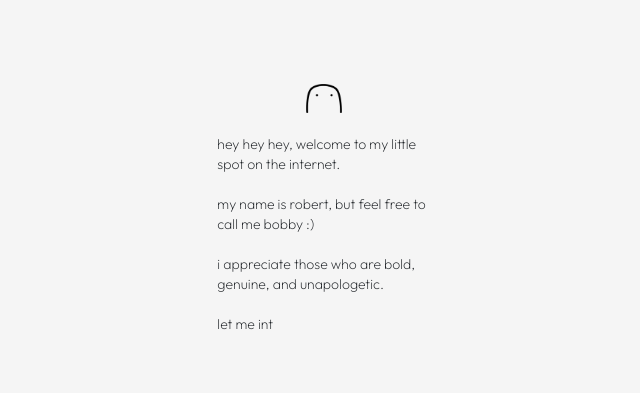
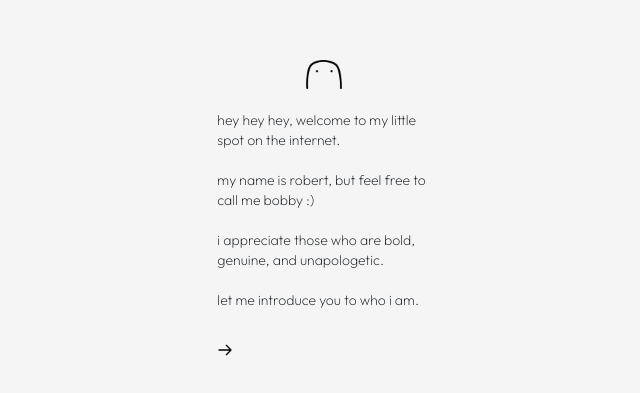
Before and after one commit to bobbyyy57/personal-website, a Next.js app: page / in a window 1280 px wide. Shown: the part 159-552 px from the top of the page, without its empty margins (316-956 px from the left). Built offline with nearby package versions, Linux system fonts and the light colour scheme.

Commit message:
fixed experiences and intro speed

```diff
--- a/components/Experiences.jsx
+++ b/components/Experiences.jsx
@@ -12,8 +12,8 @@ const info = [
     date: "SPRING 2023",
     role: "SOFTWARE ENGINEER AND UI/UX COMMITTEE",
     description:
-      "Developed custom Next.js components in accordance with the design specifications provided by the UI/UX team, resulting in visually appealing and user-friendly interfaces. \n\nEnsured design feasibility and responsiveness across desktop, tablet, and mobile screen as a designer and developer",
-    tech: ["REACT", "TAILWINDCSS", "FIGMA"],
+      "Developed custom Next.js components in accordance with the design specifications provided by the UI/UX team, resulting in visually appealing and user-friendly interfaces \n\nEnsured design feasibility and responsiveness across desktop, tablet, and mobile screen as a designer and developer",
+    tech: ["TYPESCRIPT", "TAILWINDCSS", "FIGMA"],
     attachment: "",
     attachment2: "",
   },
@@ -23,7 +23,7 @@ const info = [
     date: "Winter 2023",
     role: "ACM Project Developer",
     description:
-      "Held the role as a Software Engineer in the ACM Membership Portal team. \n\nReconfigured and implemented responsive design elements to enhance user experience on various front-end platforms \n\n Maintained and improved front-end functionality of multiple websites through regular updates and bug fixing",
+      "Held the role as a Software Engineer in the ACM Membership Portal team\n\nReconfigured and implemented responsive design elements to enhance user experience on various front-end platforms \n\n Maintained and improved front-end functionality of multiple websites through regular updates and bug fixing",
     tech: ["Next.js", "TAILWINDCSS", "FIGMA"],
     attachment: "",
     attachment2: "",
--- a/components/Intro.jsx
+++ b/components/Intro.jsx
@@ -36,7 +36,7 @@ const Intro = () => {
     };
 
     if (!animationComplete) {
-      interval = setInterval(typeText, 30); // Delay between each character
+      interval = setInterval(typeText, 23); // Delay between each character
     }
 
     return () => {
@@ -47,7 +47,7 @@ const Intro = () => {
   return (
     <>
       <div className="flex justify-center items-center h-screen">
-        <div className="flex flex-col w-1/6 pb-[5%] max-lg:w-2/6 max-md:w-3/6 max-md:pb-[15%]">
+        <div className="flex flex-col w-1/6 pb-[5%] max-lg:w-2/6 max-md:w-3/6 max-md:pb-[30%]">
           <div className="flex justify-center">
             <div className="flex w-2/12 items-center mb-[10%]">
               <Image
```
